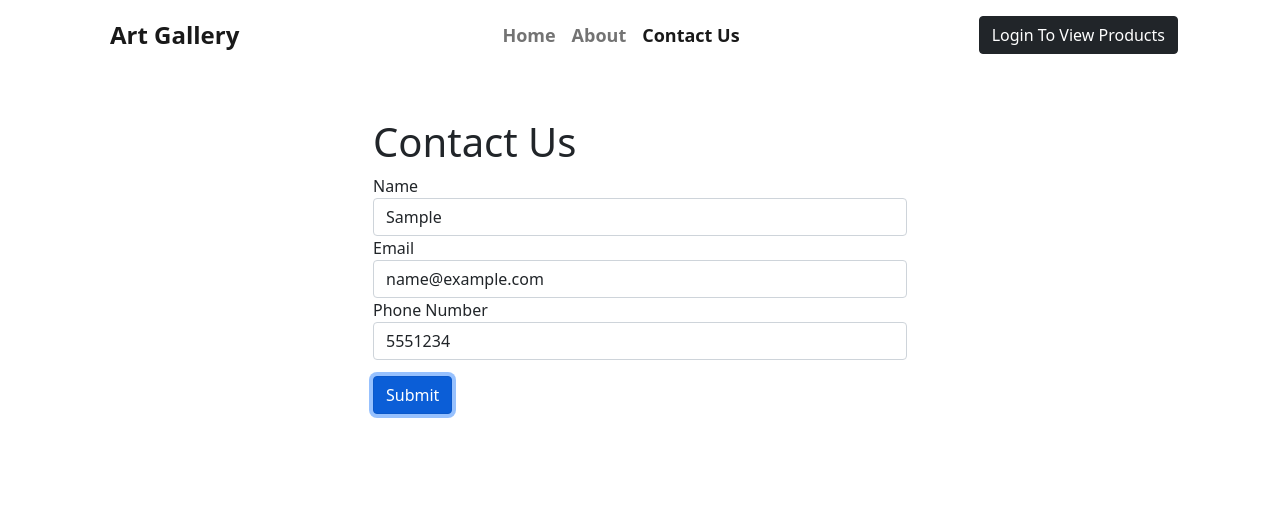
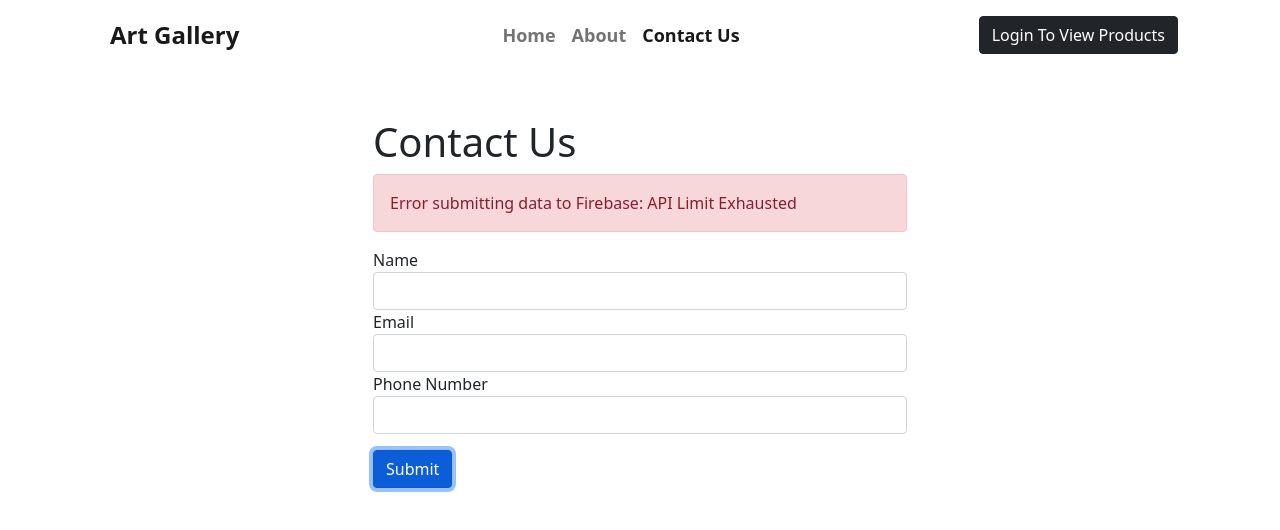
Before and after one commit to rishii-27/e-commerce, a React (Create React App) app: page /contactus in a window 1280 px wide. Both pictures are taken after typing "Sample", "name@example.com", "5551234" into the empty fields and a click on the button "Submit". Shown: the top 530 px of the page. Built offline with nearby package versions, Linux system fonts and the light colour scheme; no server answers.

Commit message:
Contact us Err display

```diff
--- a/src/ContactUs/ContactUs.js
+++ b/src/ContactUs/ContactUs.js
@@ -5,6 +5,7 @@ const ContactUs = () => {
   const [name, setName] = useState("");
   const [email, setEmail] = useState("");
   const [phone, setPhone] = useState("");
+  const [error, setError] = useState(null);
 
   // Handle form submission
   const handleSubmit = async (e) => {
@@ -29,7 +30,7 @@ const ContactUs = () => {
       );
 
       if (!response.ok) {
-        throw new Error("Network response was not ok");
+        throw new Error("API Limit Exhausted");
       }
 
       const data = await response.json();
@@ -40,7 +41,10 @@ const ContactUs = () => {
       setEmail("");
       setPhone("");
     } catch (error) {
-      console.error("Error submitting data to Firebase:", error);
+      setError("Error submitting data to Firebase: API Limit Exhausted");
+      setName("");
+      setEmail("");
+      setPhone("");
     }
   };
 
@@ -49,6 +53,7 @@ const ContactUs = () => {
       <div className="row">
         <div className="col-lg-6 mx-auto">
           <h1>Contact Us</h1>
+          {error && <div className="alert alert-danger">{error}</div>}
           <form onSubmit={handleSubmit}>
             <div className="form-group">
               <label>Name</label>
```
